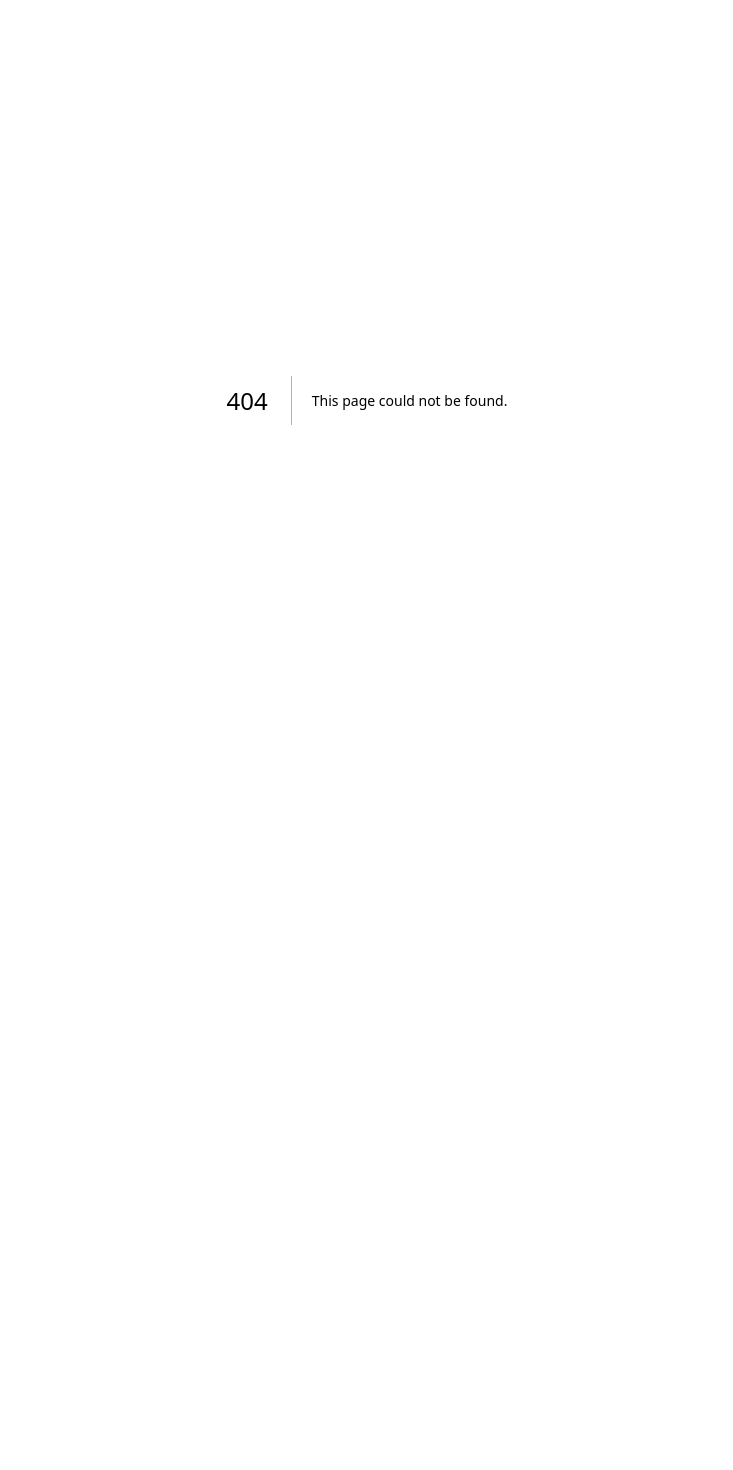
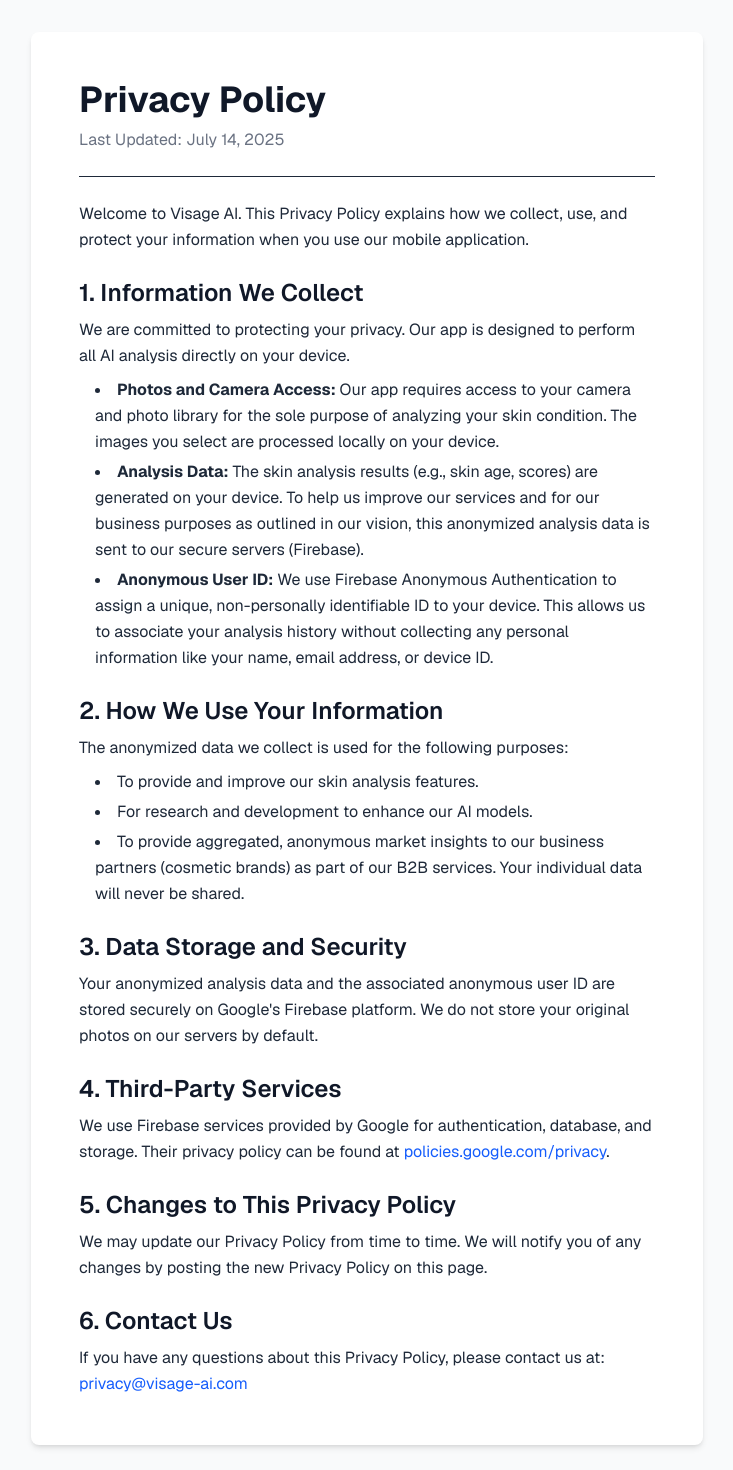
Before and after one commit to kyo1988/visage-ai-webapp, a Next.js app: page /privacy in a window 1280 px wide. Before the commit this address had no page. Shown: the top 1470 px of the page, without its empty margins (273-1006 px from the left). Before the commit the page ends 800 px from the top, so only its background shows below. Built offline with nearby package versions, Linux system fonts and the light colour scheme.

Commit message:
feat: Add privacy policy page

```diff
--- /dev/null
+++ b/app/privacy/page.tsx
@@ -0,0 +1,101 @@
+//
+// visage-ai-webapp/app/privacy/page.tsx
+// 【最終確定版コード - App Store審査対応プライバシーポリシー】
+//
+
+export default function PrivacyPolicyPage() {
+    return (
+      <main className="flex min-h-screen flex-col items-center justify-center p-8 bg-gray-50 text-gray-800 font-sans">
+        <div className="max-w-2xl w-full bg-white p-8 md:p-12 rounded-lg shadow-md">
+
+          {/* ヘッダーセクション */}
+          <header className="border-b pb-6 mb-6">
+            <h1 className="text-3xl md:text-4xl font-bold text-gray-900">
+              Privacy Policy
+            </h1>
+            <p className="mt-2 text-gray-500">
+              Last Updated: July 14, 2025
+            </p>
+          </header>
+
+          {/* コンテンツセクション */}
+          <div className="space-y-6 text-base leading-relaxed">
+            <p>
+              Welcome to Visage AI. This Privacy Policy explains how we collect, use, and protect your information when you use our mobile application.
+            </p>
+
+            <section>
+              <h2 className="text-2xl font-semibold mb-2 text-gray-900">
+                1. Information We Collect
+              </h2>
+              <p>
+                We are committed to protecting your privacy. Our app is designed to perform all AI analysis directly on your device.
+              </p>
+              <ul className="list-disc list-inside mt-2 space-y-1 pl-4">
+                <li>
+                  <strong>Photos and Camera Access:</strong> Our app requires access to your camera and photo library for the sole purpose of analyzing your skin condition. The images you select are processed locally on your device.
+                </li>
+                <li>
+                  <strong>Analysis Data:</strong> The skin analysis results (e.g., skin age, scores) are generated on your device. To help us improve our services and for our business purposes as outlined in our vision, this anonymized analysis data is sent to our secure servers (Firebase).
+                </li>
+                <li>
+                  <strong>Anonymous User ID:</strong> We use Firebase Anonymous Authentication to assign a unique, non-personally identifiable ID to your device. This allows us to associate your analysis history without collecting any personal information like your name, email address, or device ID.
+                </li>
+              </ul>
+            </section>
+
+            <section>
+              <h2 className="text-2xl font-semibold mb-2 text-gray-900">
+                2. How We Use Your Information
+              </h2>
+              <p>
+                The anonymized data we collect is used for the following purposes:
+              </p>
+              <ul className="list-disc list-inside mt-2 space-y-1 pl-4">
+                <li>To provide and improve our skin analysis features.</li>
+                <li>For research and development to enhance our AI models.</li>
+                <li>To provide aggregated, anonymous market insights to our business partners (cosmetic brands) as part of our B2B services. Your individual data will never be shared.</li>
+              </ul>
+            </section>
+
+            <section>
+              <h2 className="text-2xl font-semibold mb-2 text-gray-900">
+                3. Data Storage and Security
+              </h2>
+              <p>
+                Your anonymized analysis data and the associated anonymous user ID are stored securely on Google's Firebase platform. We do not store your original photos on our servers by default.
+              </p>
+            </section>
+
+            <section>
+              <h2 className="text-2xl font-semibold mb-2 text-gray-900">
+                4. Third-Party Services
+              </h2>
+              <p>
+                We use Firebase services provided by Google for authentication, database, and storage. Their privacy policy can be found at <a href="https://policies.google.com/privacy" target="_blank" rel="noopener noreferrer" className="text-blue-600 hover:underline">policies.google.com/privacy</a>.
+              </p>
+            </section>
+
+            <section>
+              <h2 className="text-2xl font-semibold mb-2 text-gray-900">
+                5. Changes to This Privacy Policy
+              </h2>
+              <p>
+                We may update our Privacy Policy from time to time. We will notify you of any changes by posting the new Privacy Policy on this page.
+              </p>
+            </section>
+
+            <section>
+              <h2 className="text-2xl font-semibold mb-2 text-gray-900">
+                6. Contact Us
+              </h2>
+              <p>
+                If you have any questions about this Privacy Policy, please contact us at: <a href="mailto:privacy@visage-ai.com" className="text-blue-600 hover:underline">privacy@visage-ai.com</a>
+              </p>
+            </section>
+          </div>
+
+        </div>
+      </main>
+    );
+  }
```
